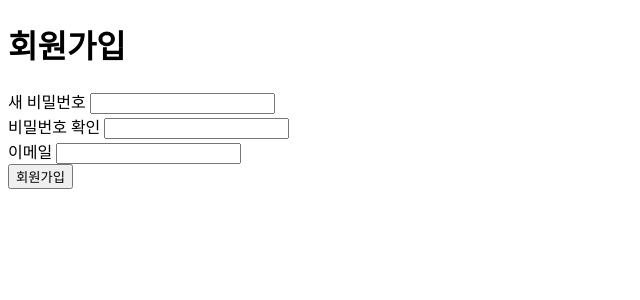
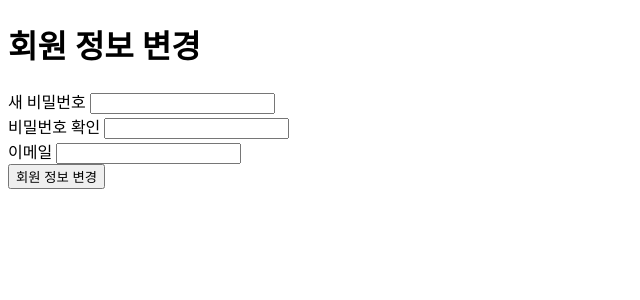
Before and after one commit to hippo24/CommunitySearch, a Java web app: page /user/mypage in a window 1280 px wide. Shown: the top 300 px of the page, without its empty margins (0-640 px from the left). Run offline with Spring Boot 4, a stand-in JSP engine, Linux system fonts and the light colour scheme; the project's own start-up code is not run, and a stand-in starts its controllers and pages.

Commit message:
회원정보변경

```diff
--- a/MyLol/src/main/webapp/WEB-INF/views/user/mypage.jsp
+++ b/MyLol/src/main/webapp/WEB-INF/views/user/mypage.jsp
@@ -14,8 +14,8 @@
 </head>
 <body>
 
-	<form action="<c:url value="/mypage"/>" method="post">
-		<h1>회원가입</h1>
+	<form action="<c:url value="/user/mypage"/>" method="post">
+		<h1>회원 정보 변경</h1>
 
 		<div class="form-group mt-3">
 			<label for="pw" class="form-label">새 비밀번호</label>
@@ -32,7 +32,7 @@
 			<input type="email" class="form-control" id="email" name="me_email" value = "${user.me_email }">
 		</div>
 
-		<button type="submit" class="btn btn-outline-success col-12 mb-3">회원가입</button>
+		<button type="submit" class="btn btn-outline-success col-12 mb-3">회원 정보 변경</button>
 	</form>
 
 
@@ -56,7 +56,7 @@
 			messages : {
 				me_pw : {
 					//required : "필수 항목입니다.",
-					regex : "비번은 영문, 숫자, 특수문자(!@#$)만 가능하며, 8~15자입니다."
+					regex : "비번은 영문, 숫자, 특수문자(!@#$)만 가능하며, 8~20자입니다."
 				},
 				me_pw2 : {
 					equalTo : "비번과 비번확인이 일치하지 않습니다."
```
Also changed, not shown: 2 other files.
